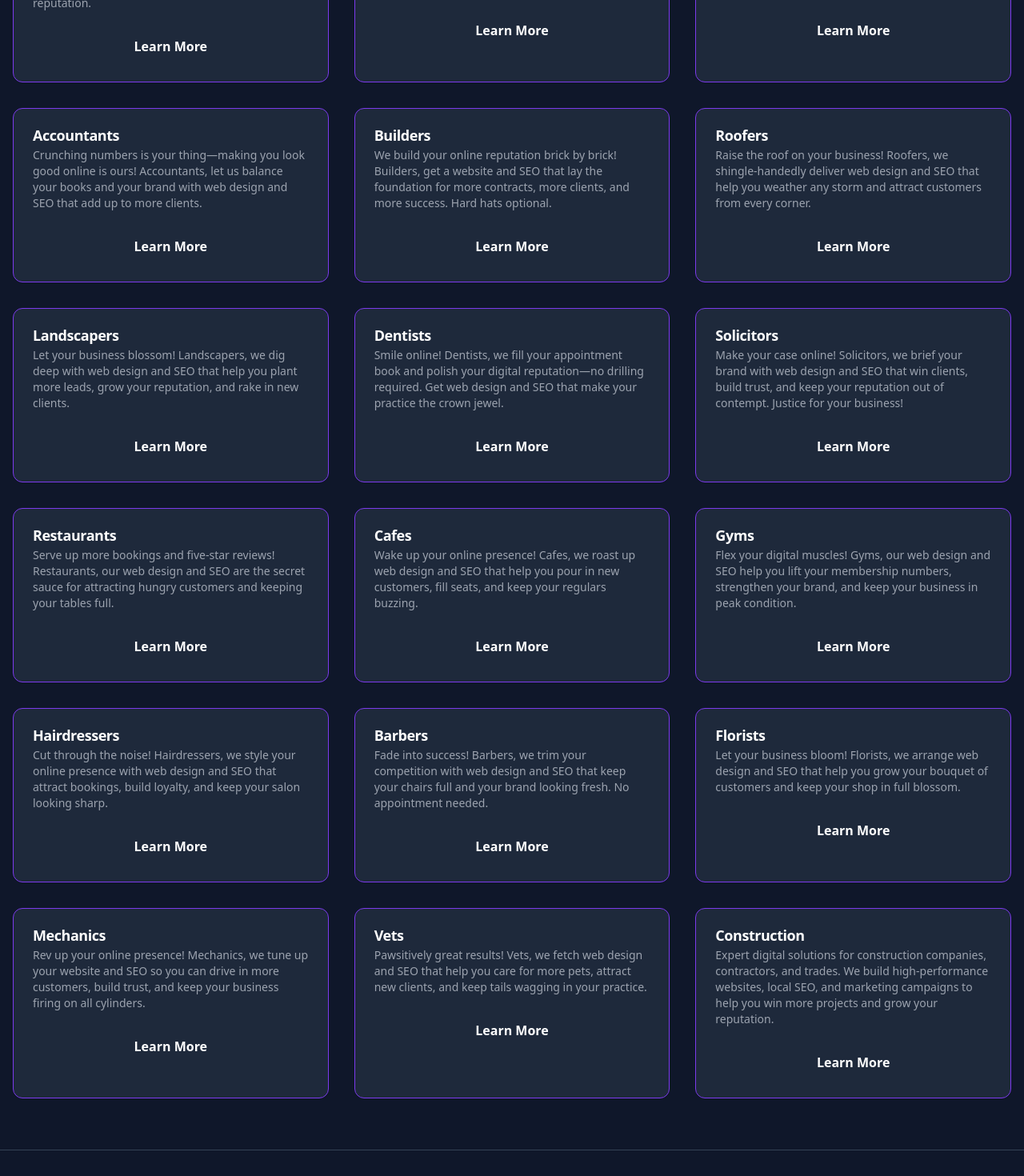
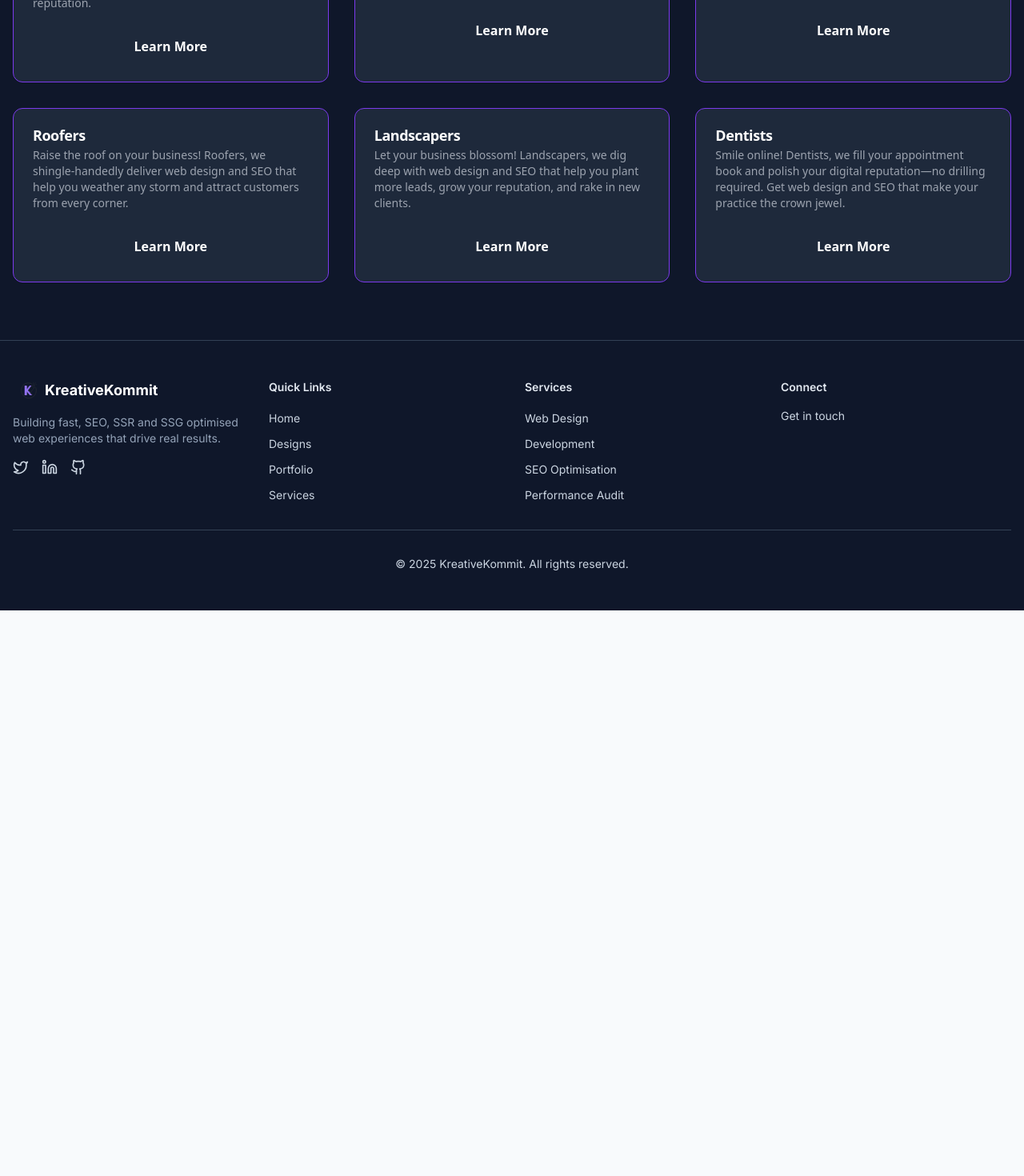
Before and after one commit to Moazzam9/Kreative-Kommit.co, a Next.js app: page /industries in a window 1280 px wide. Shown: the part 440-1910 px from the top of the page at 80% size. After the commit the page ends 1203 px from the top, so only its background shows below. Built offline with nearby package versions, Linux system fonts and the light colour scheme.

Commit message:
feat: add new industry entries for electricians, plumbers, roofers, landscapers, and dentists with SEO metadata and enhanced content

```diff
--- a/app/data/industries/industries.ts
+++ b/app/data/industries/industries.ts
@@ -96,62 +96,6 @@ export const industries: Industry[] = [
         }
       },
       {
-    name: "Accountants",
-    slug: "accountants",
-    keywords: [
-      "accountant web design",
-      "accountant SEO",
-      "best accountant website design",
-      "affordable accountant SEO services",
-      "local accountant SEO expert",
-      "accountant marketing for small business",
-      "accountant website designer near me"
-    ],
-  description: "Crunching numbers is your thing—making you look good online is ours! Accountants, let us balance your books and your brand with web design and SEO that add up to more clients.",
-    facts: [
-      "Accountants need clear service pages and strong calls to action.",
-      "SEO for accountants targets local businesses and individuals.",
-      "Educational content and testimonials build authority."
-    ],
-    schema: {
-      '@context': 'https://schema.org',
-      '@type': 'LocalBusiness',
-      name: 'Kreative Kommit',
-      areaServed: 'UK',
-      industry: 'Accountants',
-      url: 'https://kreativekommit.com/industries/accountants',
-      description: 'Digital marketing and web solutions for accountants.'
-    }
-  },
-  {
-    name: "Builders",
-    slug: "builders",
-    keywords: [
-      "builder web design",
-      "builder SEO",
-      "best builder website design",
-      "affordable builder SEO services",
-      "local builder SEO expert",
-      "builder marketing for small business",
-      "builder website designer near me"
-    ],
-  description: "We build your online reputation brick by brick! Builders, get a website and SEO that lay the foundation for more contracts, more clients, and more success. Hard hats optional.",
-    facts: [
-      "Builders benefit from project galleries and testimonials.",
-      "Local SEO helps attract homeowners and commercial clients.",
-      "Online reputation management is key for winning new contracts."
-    ],
-    schema: {
-      '@context': 'https://schema.org',
-      '@type': 'LocalBusiness',
-      name: 'Kreative Kommit',
-      areaServed: 'UK',
-      industry: 'Builders',
-      url: 'https://kreativekommit.com/industries/builders',
-      description: 'Digital marketing and web solutions for builders.'
-      }
-    },
-    {
         name: "Roofers",
         slug: "roofers",
         keywords: [
@@ -162,9 +106,25 @@ export const industries: Industry[] = [
           "emergency roofer web design",
           "local roofer SEO expert",
           "roofer marketing for small business",
-        "roofer website designer near me"
+          "roofer website designer near me",
+          "roofing contractor SEO",
+          "flat roof specialist web design"
         ],
-    description: "Raise the roof on your business! Roofers, we shingle-handedly deliver web design and SEO that help you weather any storm and attract customers from every corner."
+        description: "Raise the roof on your business! Roofers, we shingle-handedly deliver web design and SEO that help you weather any storm and attract customers from every corner.",
+        facts: [
+          "Roofers benefit from project galleries and before/after photos.",
+          "Emergency roofing services need fast, mobile-friendly websites.",
+          "Local SEO and reviews drive new leads for roofers."
+        ],
+        schema: {
+          '@context': 'https://schema.org',
+          '@type': 'LocalBusiness',
+          name: 'Kreative Kommit',
+          areaServed: 'UK',
+          industry: 'Roofers',
+          url: 'https://kreativekommit.com/industries/roofers',
+          description: 'Digital marketing and web solutions for roofers.'
+        }
       },
       {
         name: "Landscapers",
@@ -176,9 +136,25 @@ export const industries: Industry[] = [
           "affordable landscaper SEO services",
           "local landscaper SEO expert",
           "landscaper marketing for small business",
-      "landscaper website designer near me"
+          "landscaper website designer near me",
+          "garden designer SEO",
+          "landscape architect web design"
         ],
-  description: "Let your business blossom! Landscapers, we dig deep with web design and SEO that help you plant more leads, grow your reputation, and rake in new clients."
+        description: "Let your business blossom! Landscapers, we dig deep with web design and SEO that help you plant more leads, grow your reputation, and rake in new clients.",
+        facts: [
+          "Landscapers attract more clients with project galleries and testimonials.",
+          "Seasonal SEO campaigns help landscapers stay busy year-round.",
+          "Mobile-friendly websites are key for local landscaping leads."
+        ],
+        schema: {
+          '@context': 'https://schema.org',
+          '@type': 'LocalBusiness',
+          name: 'Kreative Kommit',
+          areaServed: 'UK',
+          industry: 'Landscapers',
+          url: 'https://kreativekommit.com/industries/landscapers',
+          description: 'Digital marketing and web solutions for landscapers.'
+        }
       },
       {
         name: "Dentists",
@@ -190,162 +166,25 @@ export const industries: Industry[] = [
           "affordable dentist SEO services",
           "local dentist SEO expert",
           "dentist marketing for small business",
-      "dentist website designer near me"
+          "dentist website designer near me",
+          "dental clinic SEO",
+          "cosmetic dentist web design"
         ],
-  description: "Smile online! Dentists, we fill your appointment book and polish your digital reputation—no drilling required. Get web design and SEO that make your practice the crown jewel."
-  },
-  {
-    name: "Solicitors",
-    slug: "solicitors",
-    keywords: [
-      "solicitor web design",
-      "solicitor SEO",
-      "best solicitor website design",
-      "affordable solicitor SEO services",
-      "local solicitor SEO expert",
-      "solicitor marketing for small business",
-      "solicitor website designer near me"
-    ],
-  description: "Make your case online! Solicitors, we brief your brand with web design and SEO that win clients, build trust, and keep your reputation out of contempt. Justice for your business!"
-  },
-  {
-    name: "Restaurants",
-    slug: "restaurants",
-    keywords: [
-      "restaurant web design",
-      "restaurant SEO",
-      "best restaurant website design",
-      "affordable restaurant SEO services",
-      "local restaurant SEO expert",
-      "restaurant marketing for small business",
-      "restaurant website designer near me"
-    ],
-  description: "Serve up more bookings and five-star reviews! Restaurants, our web design and SEO are the secret sauce for attracting hungry customers and keeping your tables full."
-  },
-  {
-    name: "Cafes",
-    slug: "cafes",
-    keywords: [
-      "cafe web design",
-      "cafe SEO",
-      "best cafe website design",
-      "affordable cafe SEO services",
-      "local cafe SEO expert",
-      "cafe marketing for small business",
-      "cafe website designer near me"
-    ],
-  description: "Wake up your online presence! Cafes, we roast up web design and SEO that help you pour in new customers, fill seats, and keep your regulars buzzing."
-  },
-  {
-    name: "Gyms",
-    slug: "gyms",
-    keywords: [
-      "gym web design",
-      "gym SEO",
-      "best gym website design",
-      "affordable gym SEO services",
-      "local gym SEO expert",
-      "gym marketing for small business",
-      "gym website designer near me"
-    ],
-  description: "Flex your digital muscles! Gyms, our web design and SEO help you lift your membership numbers, strengthen your brand, and keep your business in peak condition."
-  },
-  {
-    name: "Hairdressers",
-    slug: "hairdressers",
-    keywords: [
-      "hairdresser web design",
-      "hairdresser SEO",
-      "best hairdresser website design",
-      "affordable hairdresser SEO services",
-      "local hairdresser SEO expert",
-      "hairdresser marketing for small business",
-      "hairdresser website designer near me"
-    ],
-  description: "Cut through the noise! Hairdressers, we style your online presence with web design and SEO that attract bookings, build loyalty, and keep your salon looking sharp."
-  },
-  {
-    name: "Barbers",
-    slug: "barbers",
-    keywords: [
-      "barber web design",
-      "barber SEO",
-      "best barber website design",
-      "affordable barber SEO services",
-      "local barber SEO expert",
-      "barber marketing for small business",
-      "barber website designer near me"
-    ],
-  description: "Fade into success! Barbers, we trim your competition with web design and SEO that keep your chairs full and your brand looking fresh. No appointment needed."
-  },
-  {
-    name: "Florists",
-    slug: "florists",
-    keywords: [
-      "florist web design",
-      "florist SEO",
-      "best florist website design",
-      "affordable florist SEO services",
-      "local florist SEO expert",
-      "florist marketing for small business",
-      "florist website designer near me"
-    ],
-  description: "Let your business bloom! Florists, we arrange web design and SEO that help you grow your bouquet of customers and keep your shop in full blossom."
-  },
-  {
-    name: "Mechanics",
-    slug: "mechanics",
-    keywords: [
-      "mechanic web design",
-      "mechanic SEO",
-      "best mechanic website design",
-      "affordable mechanic SEO services",
-      "local mechanic SEO expert",
-      "mechanic marketing for small business",
-      "mechanic website designer near me"
-    ],
-  description: "Rev up your online presence! Mechanics, we tune up your website and SEO so you can drive in more customers, build trust, and keep your business firing on all cylinders."
-  },
-  {
-    name: "Vets",
-    slug: "vets",
-    keywords: [
-      "vet web design",
-      "vet SEO",
-      "best vet website design",
-      "affordable vet SEO services",
-      "local vet SEO expert",
-      "vet marketing for small business",
-      "vet website designer near me"
-    ],
-  description: "Pawsitively great results! Vets, we fetch web design and SEO that help you care for more pets, attract new clients, and keep tails wagging in your practice."
-  },
-  {
-    name: "Construction",
-    slug: "construction",
-    keywords: [
-      "construction web design",
-      "construction SEO",
-      "best construction website design",
-      "affordable construction SEO services",
-      "local construction SEO expert",
-      "construction marketing for small business",
-      "construction website designer near me"
-    ],
-    description: "Expert digital solutions for construction companies, contractors, and trades. We build high-performance websites, local SEO, and marketing campaigns to help you win more projects and grow your reputation.",
+        description: "Smile online! Dentists, we fill your appointment book and polish your digital reputation—no drilling required. Get web design and SEO that make your practice the crown jewel.",
         facts: [
-      "Construction businesses benefit from local SEO and project showcase pages.",
-      "Online reviews and reputation management are crucial for winning new contracts.",
-      "Mobile-friendly websites help attract homeowners and commercial clients."
+          "Dentists need online booking and clear service pages for patients.",
+          "SEO for dentists targets local families and cosmetic clients.",
+          "Patient reviews and before/after galleries build trust."
         ],
         schema: {
           '@context': 'https://schema.org',
           '@type': 'LocalBusiness',
           name: 'Kreative Kommit',
           areaServed: 'UK',
-      industry: 'Construction',
-      url: 'https://kreativekommit.com/industries/construction',
-      description: 'Digital marketing and web solutions for the construction industry.'
+          industry: 'Dentists',
+          url: 'https://kreativekommit.com/industries/dentists',
+          description: 'Digital marketing and web solutions for dentists.'
         }
-  },
+      }
+      // Add other industries here following the same structure
 ];
```
Lines whose indentation alone changed are shown as unchanged.
